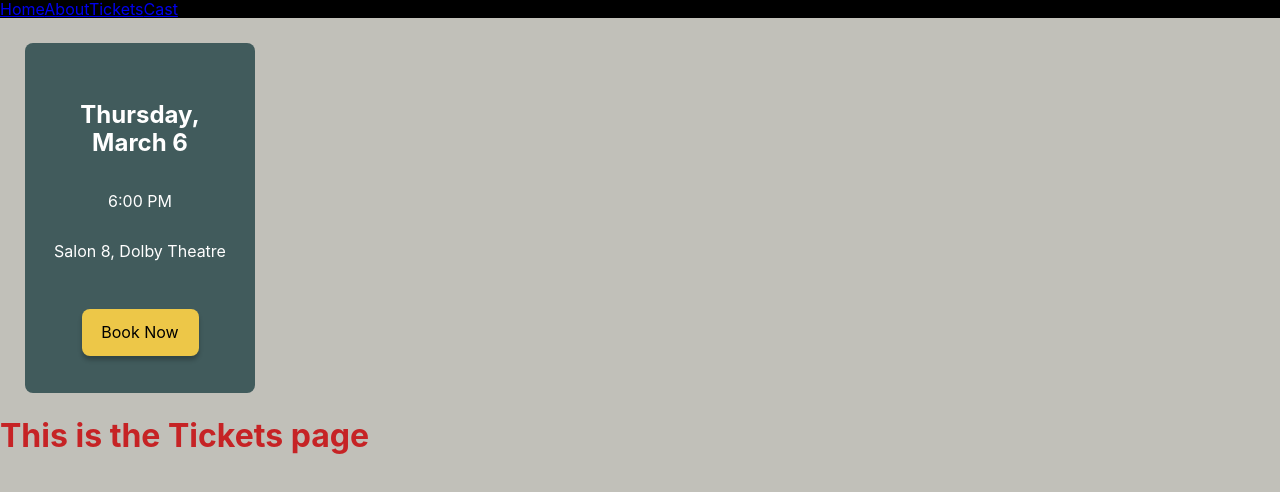
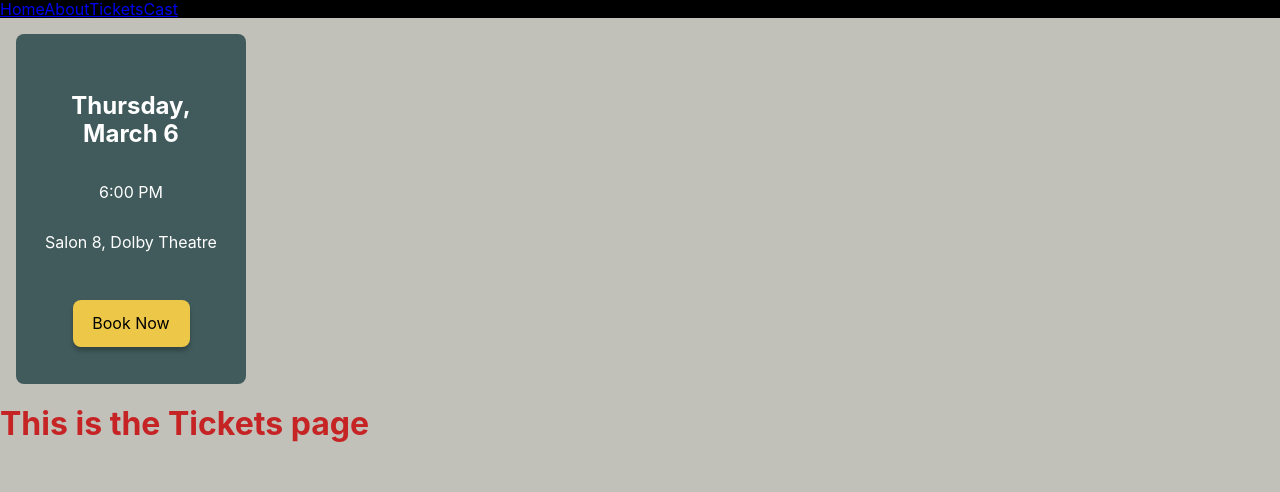
Before and after one commit to mikaelakihl/mi-graphic-tools-assignment2-jurassic-world, a Vue app: page /tickets in a window 1280 px wide. Shown: the top 492 px of the page. Built offline with nearby package versions, Linux system fonts and the light colour scheme.

Commit message:
fix: adjusted margin on BookingCard to adjust for future

```diff
--- a/src/components/molecules/BookingCard.vue
+++ b/src/components/molecules/BookingCard.vue
@@ -16,7 +16,7 @@ import BookBtn from '../atoms/BookBtn.vue';
     font-family: $primary-font;
     display: flex;
     flex-direction: column;
-    margin: 1.5625rem;
+    margin: 1rem;
     padding: 1.5625rem;
     background-color: $lightgreen;
     align-items: center;
```
